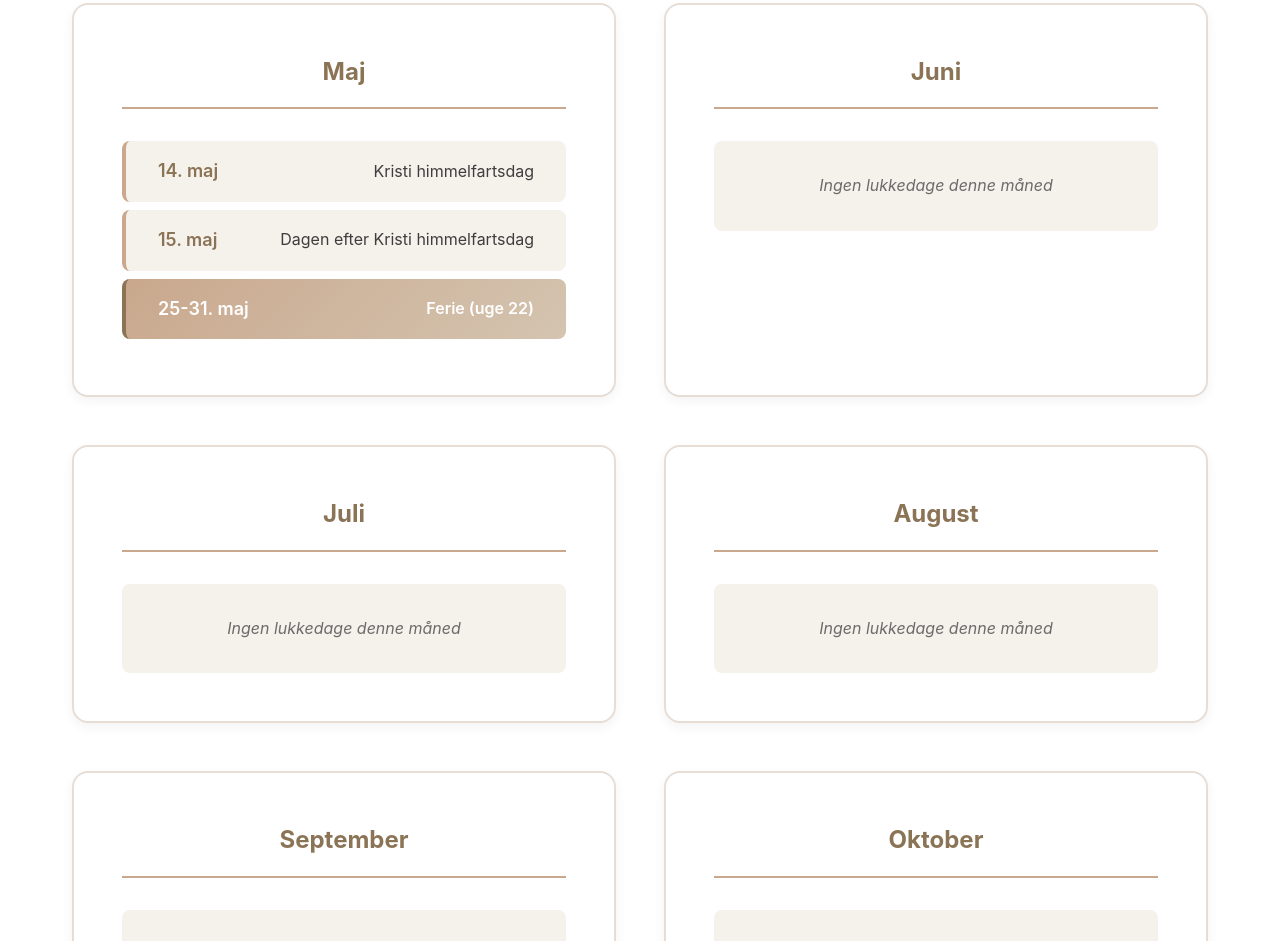
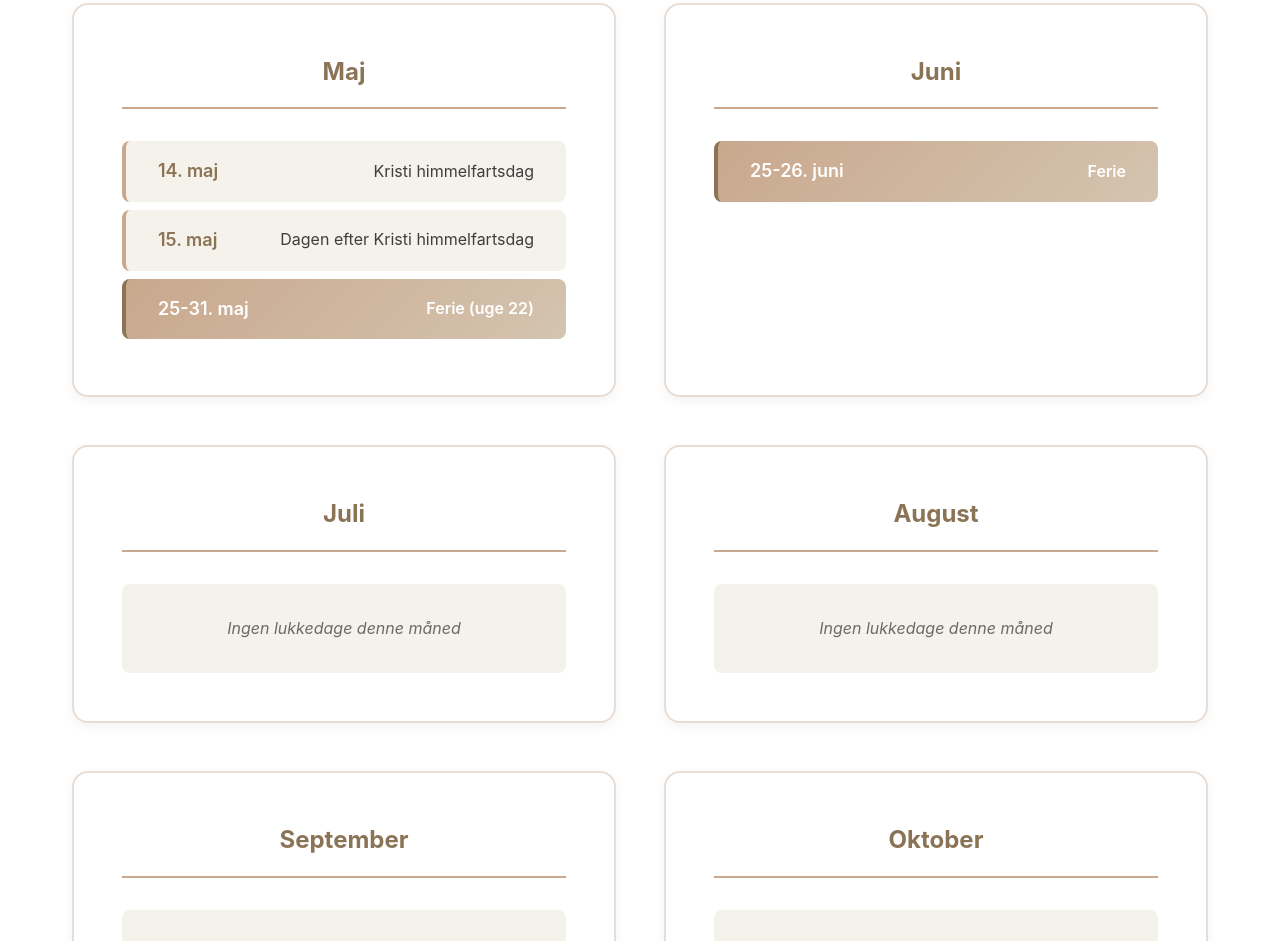
Before and after one commit to styrken/-villa-krol-kke, a website: page ferie.html in a window 1280 px wide. Shown: the part 1809-2750 px from the top of the page. Drawn offline with Linux system fonts and the light colour scheme.

Commit message:
Tilføjet ferie d. 25-26 juni til kalenderen

```diff
--- a/ferie.html
+++ b/ferie.html
@@ -137,8 +137,9 @@
 
                     <div class="closed-days-month">
                         <h3 class="month-header">Juni</h3>
-                        <div class="no-closed-days">
-                            <p>Ingen lukkedage denne måned</p>
+                        <div class="closed-day-item highlight-period">
+                            <span class="closed-day-date">25-26. juni</span>
+                            <span class="closed-day-name">Ferie</span>
                         </div>
                     </div>
 
```
